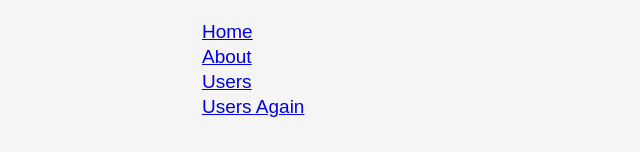
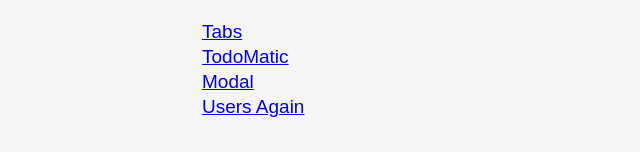
Before and after one commit to rufai/moof, a React (Create React App) app: page / in a window 1280 px wide. Shown: the top 152 px of the page, without its empty margins (98-738 px from the left). Built offline with nearby package versions, Linux system fonts and the light colour scheme.

Commit message:
fixed Tabs styling

```diff
--- a/src/App.js
+++ b/src/App.js
@@ -1,16 +1,17 @@
-import React, {useState} from "react";
-import {nanoid} from 'nanoid';
+import { nanoid } from 'nanoid';
+import React, { useState } from "react";
 import {
   BrowserRouter as Router,
-  Switch,
-  Route,
-  Link
+
+
+  Link, Route, Switch
 } from "react-router-dom";
+import Dasboard from './components/Dashboard';
+import FilterButton from './components/FilterButton';
+import Form from './components/Form';
+import Tabs from './components/tabs';
+import Todo from './components/Todo';
 
-import Todo from './components/Todo'
-import Form from './components/Form'
-import FilterButton from './components/FilterButton'
-import Tabs from './components/tabs'
 
 const FILTER_MAP = {
   ALL: () => true,
@@ -64,13 +65,13 @@ export default function App(props) {
         <nav>
           <ul>
             <li>
-              <Link to="/">Home</Link>
+              <Link to="/">Tabs</Link>
             </li>
             <li>
-              <Link to="/about">About</Link>
+              <Link to="/TodoList">TodoMatic</Link>
             </li>
             <li>
-              <Link to="/users">Users</Link>
+              <Link to="/modal">Modal</Link>
             </li>
             <li>
               <Link to="/users">Users Again</Link>
@@ -81,11 +82,11 @@ export default function App(props) {
         {/* A <Switch> looks through its children <Route>s and
             renders the first one that matches the current URL. */}
         <Switch>
-          <Route path="/about">
+          <Route path="/TodoList">
             <About task={tasks} addTask={addTask} toggleTaskCompleted={toggleTaskCompleted} deleteTask={deleteTask} editTask={editTask}/>
           </Route>
-          <Route path="/users">
-            <Users />
+          <Route path="/modal">
+            <Dasboard />
           </Route>
           <Route path="/">
           <div>
--- a/src/components/tabs/index.js
+++ b/src/components/tabs/index.js
@@ -11,6 +11,7 @@ const Tabs = (props) => {
     const [activeTab, setActiveTab] = useState(children[0].props.label)
 
     const onClickTabItem = (tab) => {
+        console.log({tab})
         setActiveTab(tab)
     }
 
@@ -25,7 +26,8 @@ const Tabs = (props) => {
                                 activeTab={activeTab}
                                 key={label}
                                 label={label}
-                                onClick={onClickTabItem} />
+                                onClick={onClickTabItem}
+                             />
                         )
                     })}
                 </ol>
--- a/src/components/tabs/style.css
+++ b/src/components/tabs/style.css
@@ -1,5 +1,6 @@
 
-    .tab-list {  border-bottom: 1px solid #ccc;
+    .tab-list {
+        border-bottom: 1px solid #ccc;
         padding-left: 0;
       }
 
```
Also changed, not shown: 1 other file (tests, documents, lock files or other folders).
